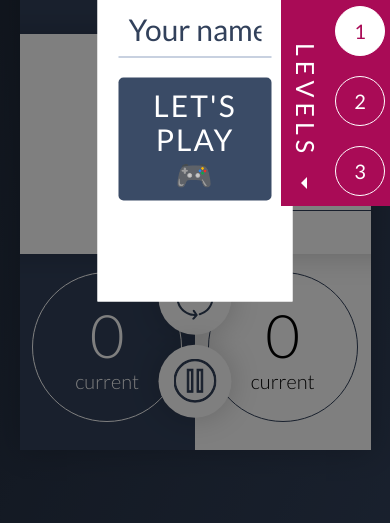
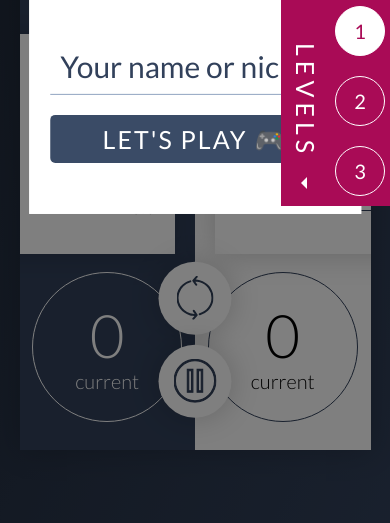
Before and after one commit to KrzysztofGrudzien/pig-game, a website built with webpack: page src/pages/index.html in a window 390 px wide. Shown: the part 321-844 px from the top of the page. Built offline with nearby package versions, Linux system fonts and the light colour scheme.

Commit message:
add RWD styles of the mobile version for login panel

```diff
--- a/src/scss/components/_login.scss
+++ b/src/scss/components/_login.scss
@@ -17,6 +17,15 @@
     top: 50%;
     transform: translate(-50%, -50%);
     width: 50%;
+
+    @media (max-width: 1024px) {
+        padding: 5rem 2rem;
+        width: 95%;
+    }
+
+    @media (max-width: 1280px) {
+        width: 85%;
+    }
 
     &__input {
         border: none;
@@ -46,5 +55,11 @@
         padding: 1rem 2rem;
         text-align: center;
         text-transform: uppercase;
+
+        @media (max-width: 1024px) {
+            font-size: 2.5rem;
+            padding: 1rem;
+            width: 100%;
+        }
     }
 }
```
